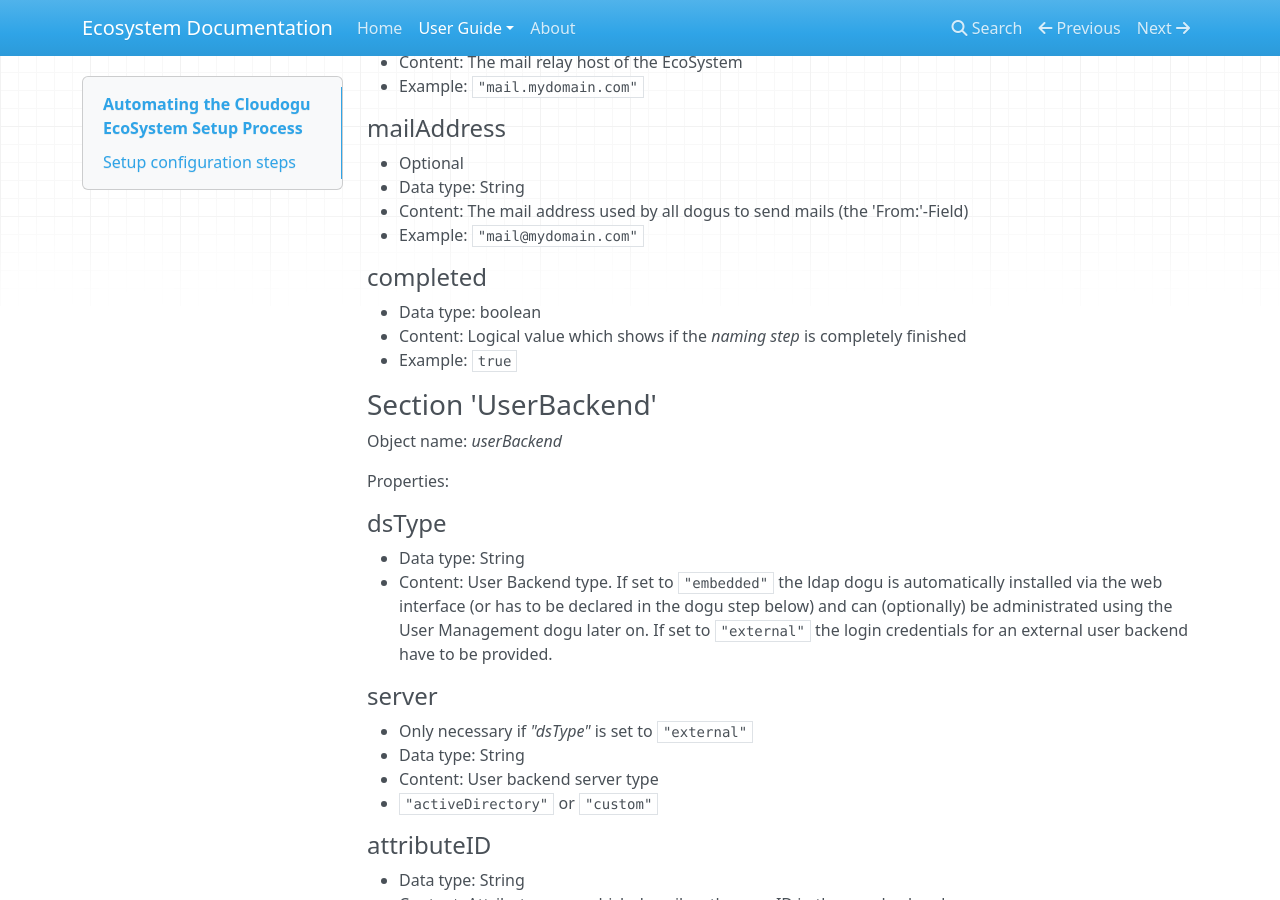
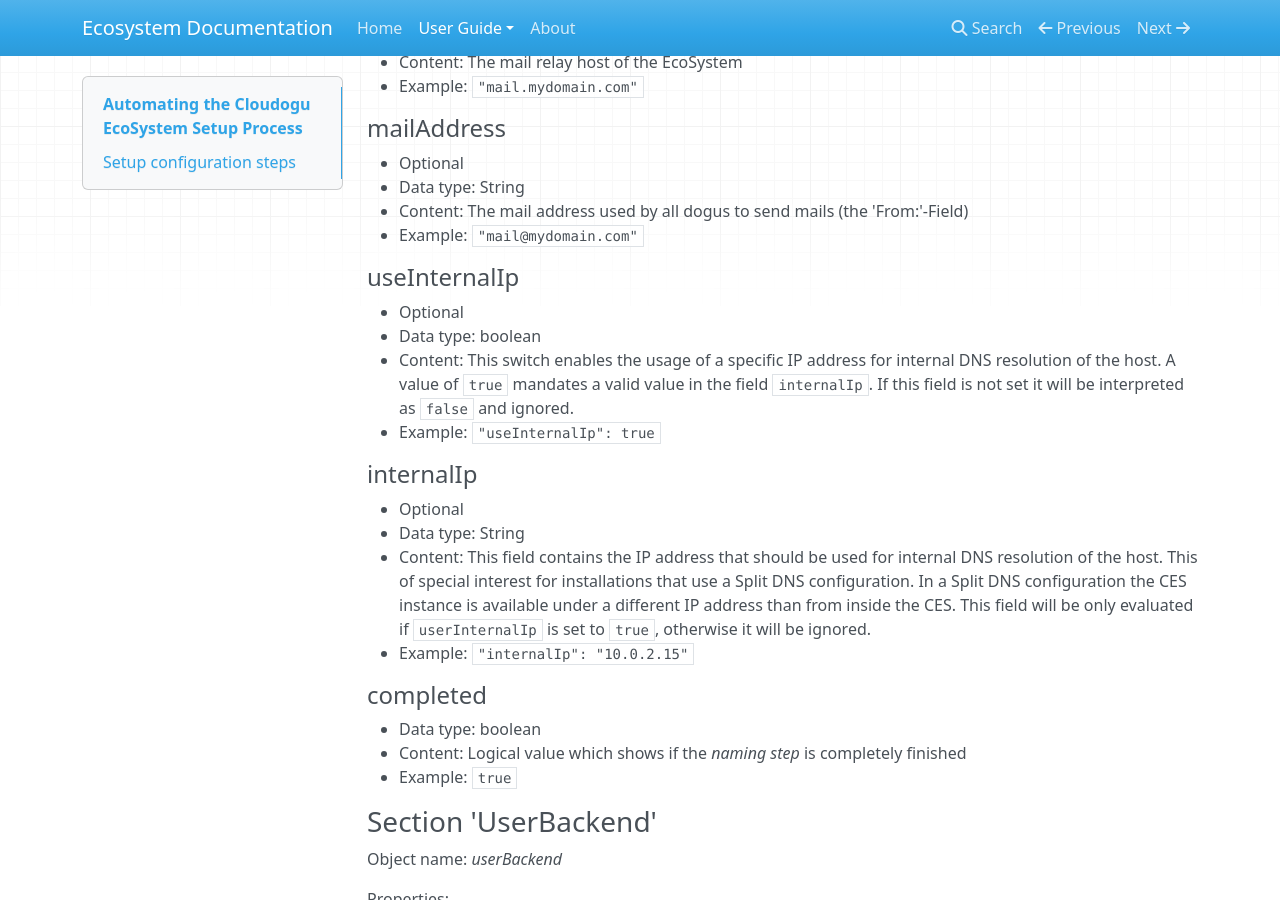
Before and after one commit to cloudogu/ecosystem, an MkDocs documentation site: the page built from docs/docs/user-guide/setup-json.md, in a window 1280 px wide and 900 px high, scrolled down 2625 px. Built offline with MkDocs 1.6.1, drawn with Linux system fonts in a browser that asks for light colours; nearby versions of some CDN libraries; old or Windows-style settings are respelled for this version of MkDocs.

Commit message:
#366 Document setup.json properties for Split DNS configuration

```diff
--- a/docs/docs/user-guide/setup-json.md
+++ b/docs/docs/user-guide/setup-json.md
@@ -106,6 +106,18 @@ Properties:
 * Data type: String
 * Content: The mail address used by all dogus to send mails (the 'From:'-Field)
 * Example: `"mail@mydomain.com"`
+
+#### useInternalIp
+* Optional
+* Data type: boolean
+* Content: This switch enables the usage of a specific IP address for internal DNS resolution of the host. A value of `true` mandates a valid value in the field `internalIp`. If this field is not set it will be interpreted as `false` and ignored.
+* Example: `"useInternalIp": true`
+
+#### internalIp
+* Optional
+* Data type: String
+* Content: This field contains the IP address that should be used for internal DNS resolution of the host. This of special interest for installations that use a Split DNS configuration. In a Split DNS configuration the CES instance is available under a different IP address than from inside the CES. This field will be only evaluated if `userInternalIp` is set to `true`, otherwise it will be ignored.
+* Example: `"internalIp": "10.0.2.15"`
 
 #### completed
 * Data type: boolean
```
Also changed, not shown: docs/docs/user-guide/setup-json_de.md (+12 -0 lines).
